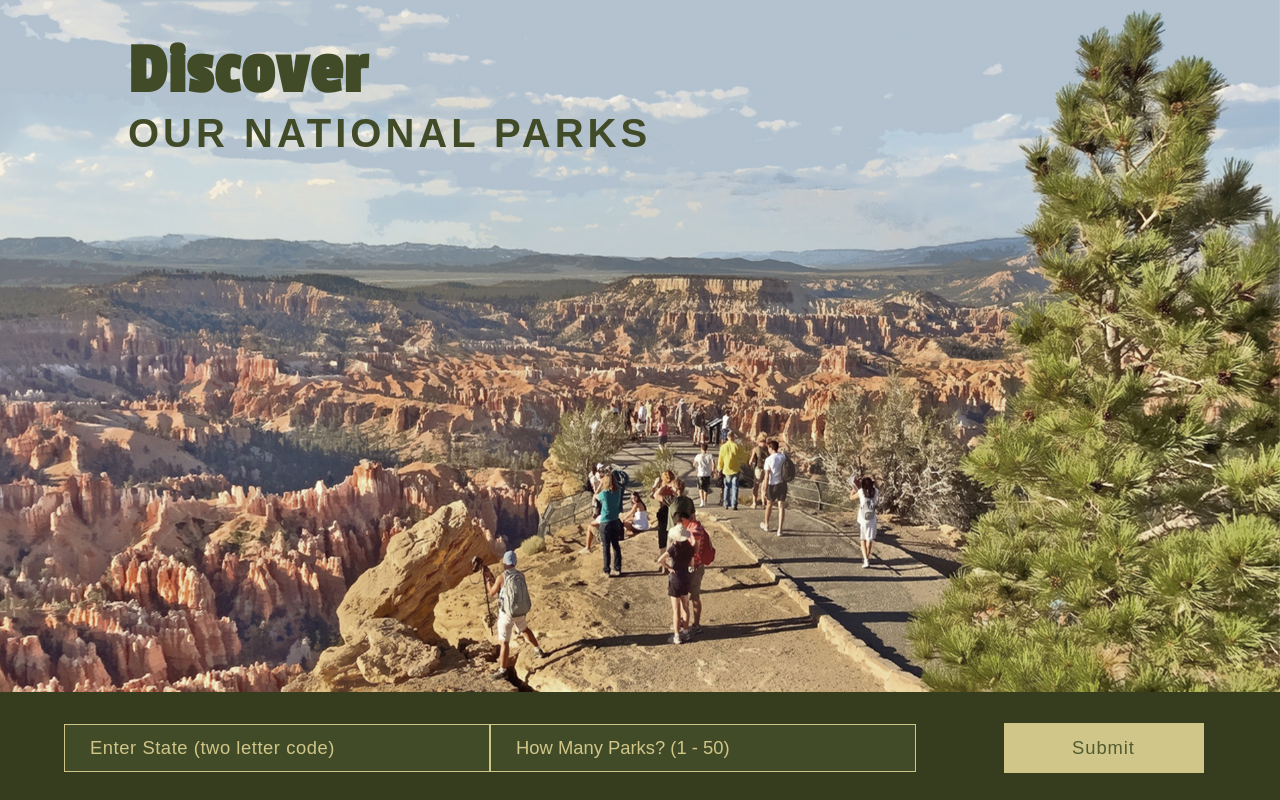
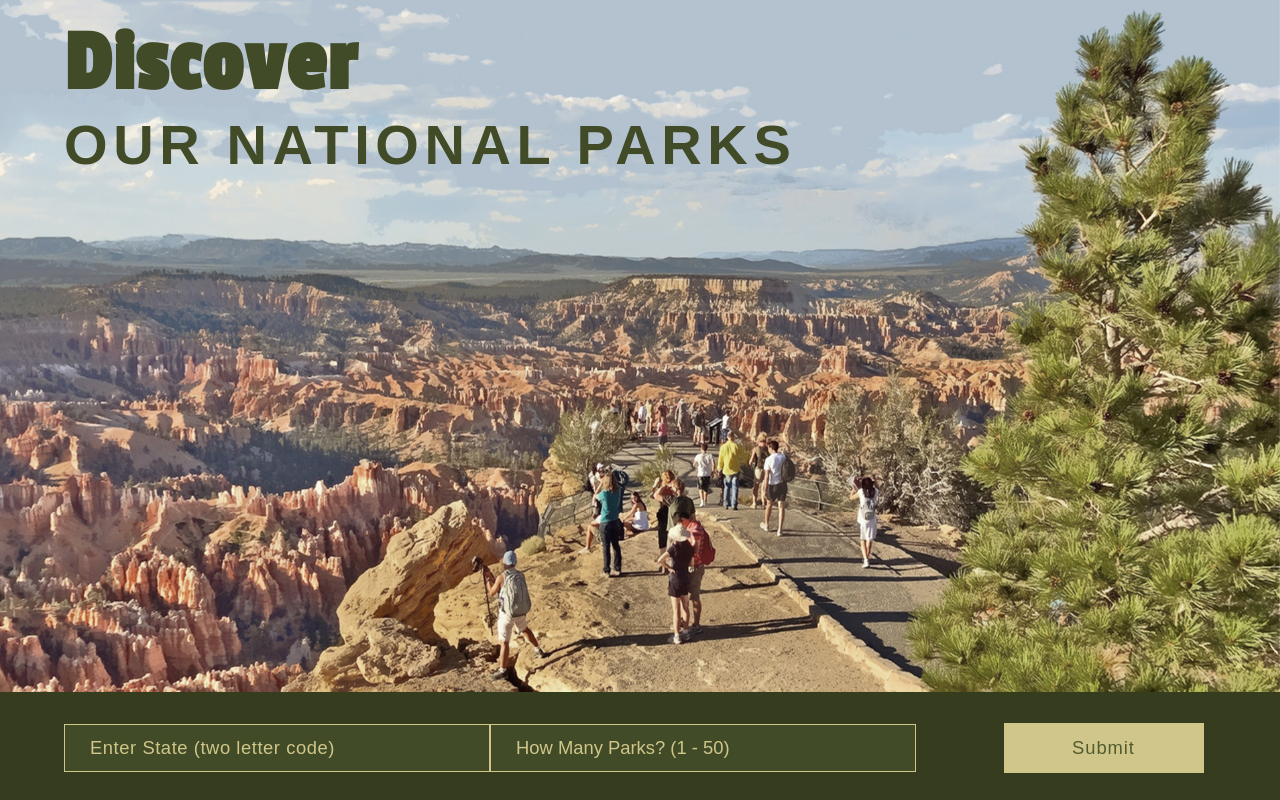
Before and after one commit to Amy-Braswell/find-a-park, a React (Create React App) app: page / in a window 1280 px wide. Built offline with nearby package versions, Linux system fonts and the light colour scheme; a web font is replaced by a local one.

Commit message:
adjusted styling

```diff
--- a/src/App/App.css
+++ b/src/App/App.css
@@ -95,20 +95,16 @@ p{
     background-size: cover;
   }
 
-  header {
-    position: fixed;
+  header > h1, h2{
+    padding: 0;
   }
 
-  /* h1 {
+  header h1 {
     font-size: 5.5em;
-    padding: 2vh 0 0;
-    margin: 2vh 5% 0;
     }
 
-  h2 {
-    font-size: 2.5em;
-    margin: 0 5%;
-    padding: 0;
-  } */
+  header h2 {
+    font-size: 3.5em;
+  }
 
 }
--- a/src/Components/Card/Card.css
+++ b/src/Components/Card/Card.css
@@ -29,6 +29,7 @@
 .returned-park-name,
 .returned-park-name-long {
   margin: 0;
+  padding: 0 5%;
 }
 
 .returned-park-state,
--- a/src/Components/SearchBar/SearchBar.css
+++ b/src/Components/SearchBar/SearchBar.css
@@ -198,6 +198,11 @@ button:focus {
 
     .loading-container {
         width: 30%;
+        margin: 0 35%;
+    }
+
+    .loading {
+        left: 38%;
     }
 
 }
```
